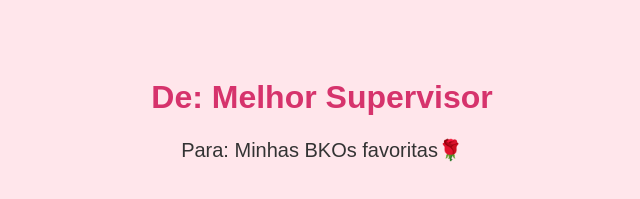
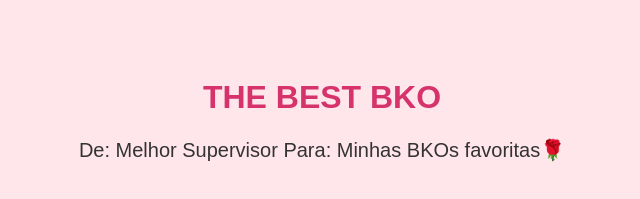
Before and after one commit to AdoxZinho/BKO, a plain HTML site: page index.html in a window 1280 px wide. Shown: the top 199 px of the page, without its empty margins (318-958 px from the left). Drawn offline with Linux system fonts and the light colour scheme.

Commit message:
Update index.html

```diff
--- a/index.html
+++ b/index.html
@@ -26,8 +26,9 @@
     </style>
 </head>
 <body>
-    <h1>De: Melhor Supervisor</h1>
-    <p>Para: Minhas BKOs favoritas🌹</p>
+    <h1>THE BEST BKO</h1>
+    <p>De: Melhor Supervisor
+Para: Minhas BKOs favoritas🌹</p>
     <img src="https://raw.githubusercontent.com/AdoxZinho/BKO/refs/heads/main/Design%20sem%20nome.png" alt="Foto">
 </body>
 </html>
```
